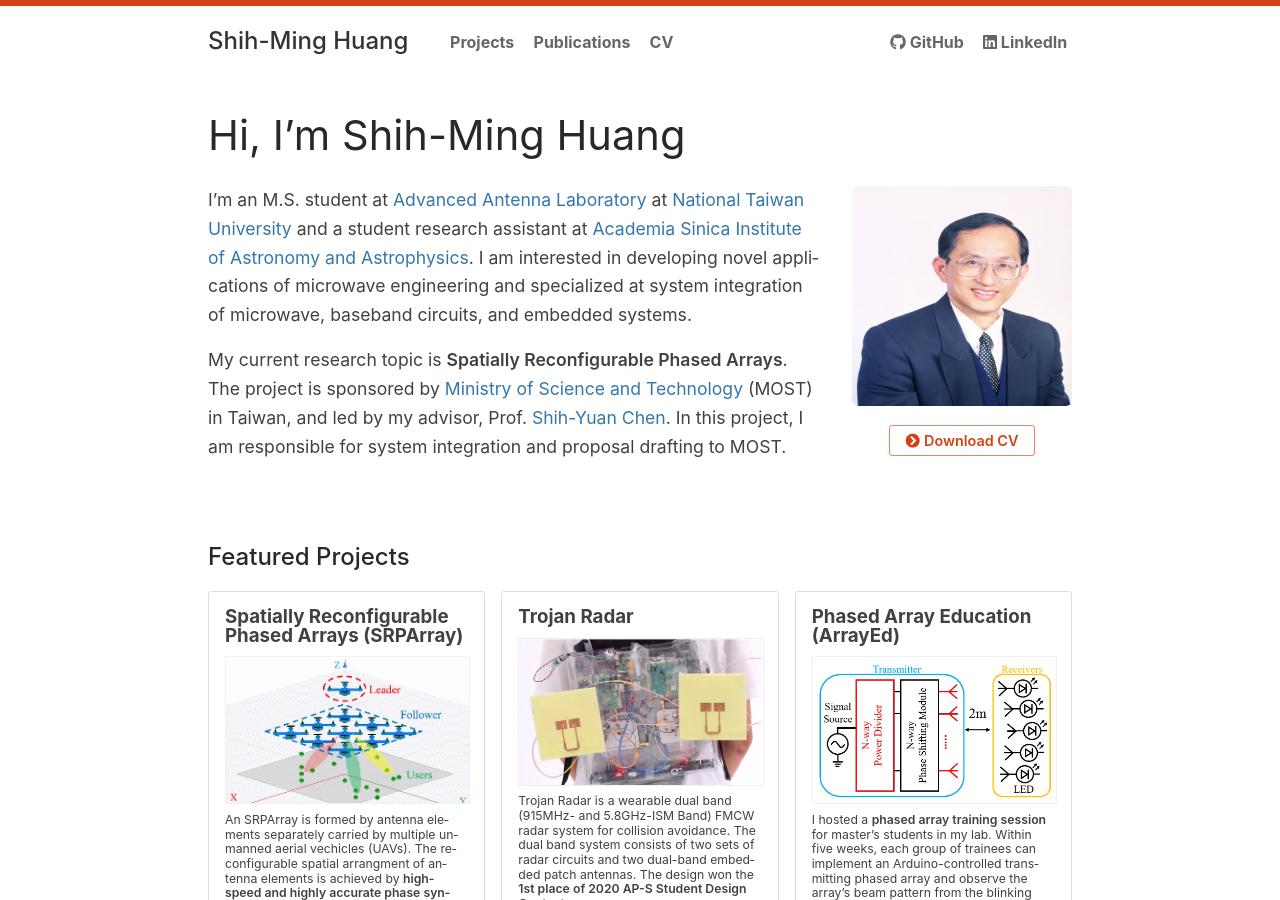
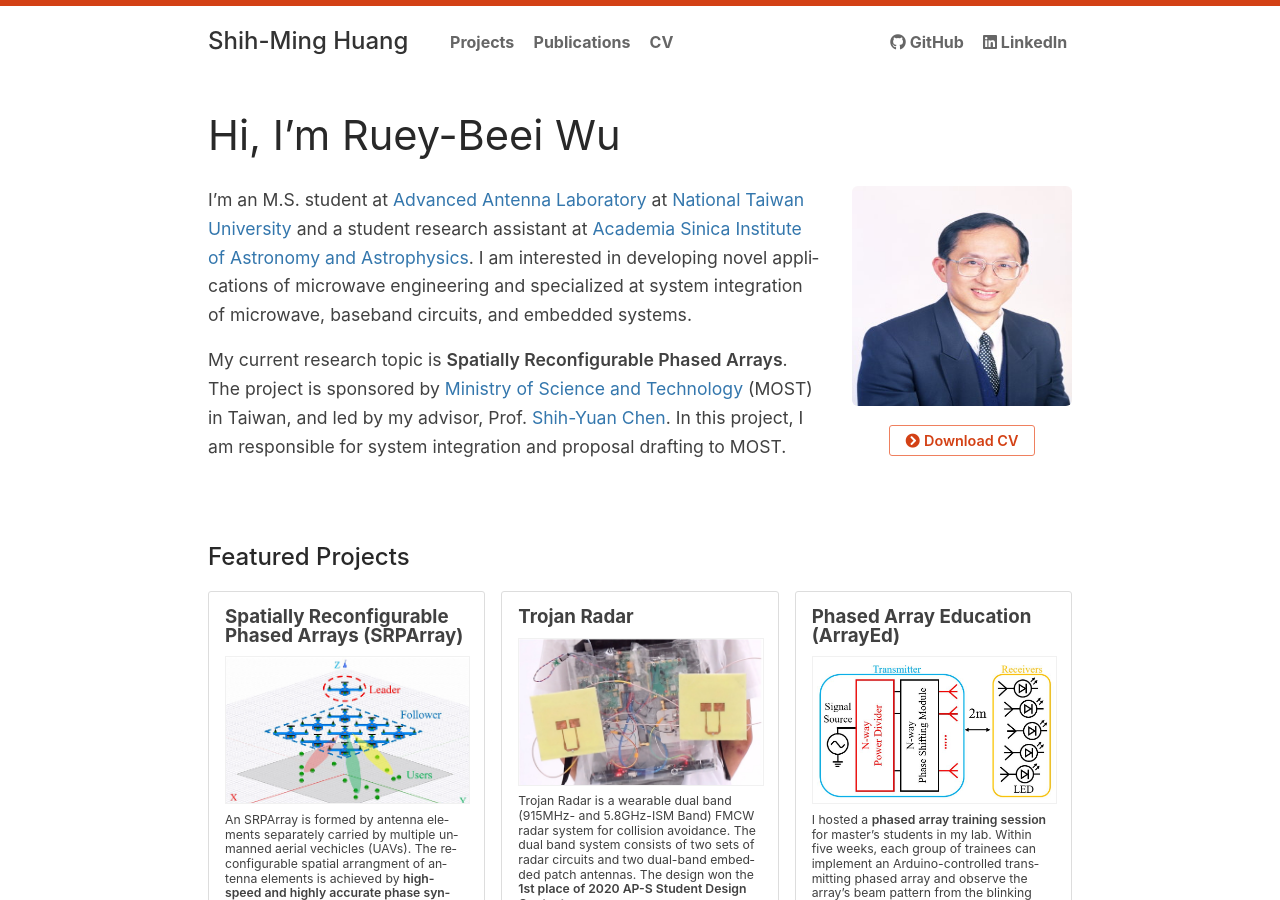
Before and after one commit to reifuxu/mypage, a Jekyll site: the page built from index.md, in a window 1280 px wide and 900 px high. Built offline with Jekyll 4.4.1, drawn with Linux system fonts in a browser that asks for light colours.

Commit message:
name change

```diff
--- a/index.md
+++ b/index.md
@@ -4,7 +4,7 @@ title: "Home"
 class: home
 ---
 
-# Hi, I'm Shih-Ming Huang
+# Hi, I'm Ruey-Beei Wu
 
 <div class="columns" markdown="1">
 
```
